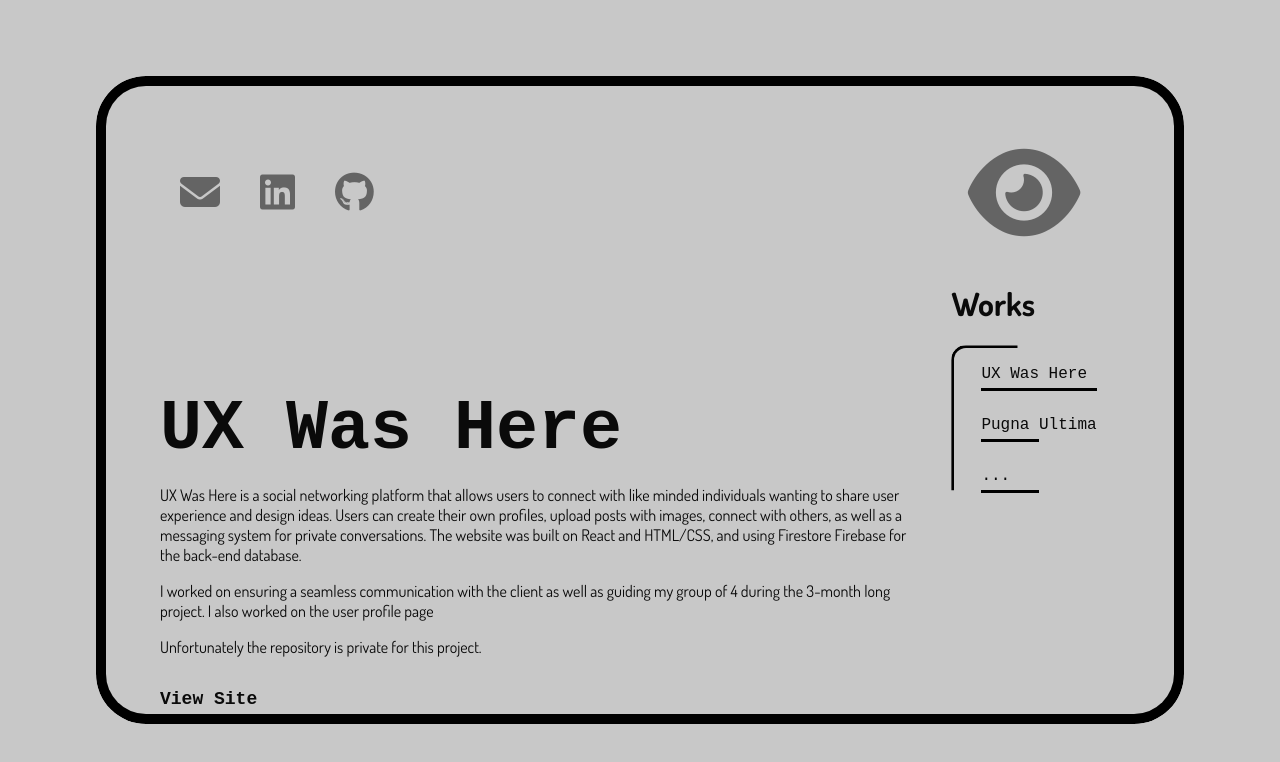
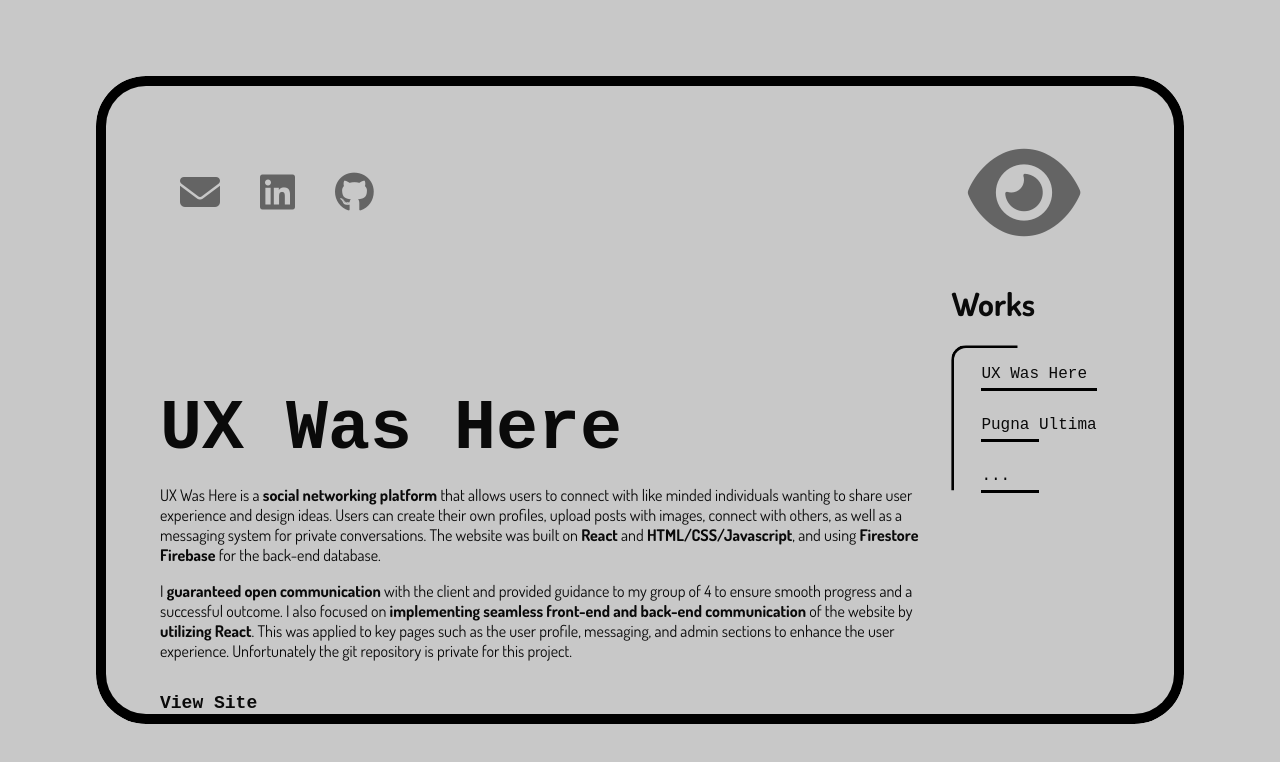
Before and after one commit to Sorumoru/Perso-Webo, a website: page public/index.html in a window 1280 px wide. Both pictures are taken after a click on the element "UX Was Here". Drawn offline with nearby package versions, Linux system fonts and the light colour scheme.

Commit message:
made the descriptions better

```diff
--- a/public/index.html
+++ b/public/index.html
@@ -63,17 +63,21 @@
           <div class="content-grid-item fade">
             <h1 class="welcome">UX Was Here</h1>
             <p class="description">
-              UX Was Here is a social networking platform that allows users to connect with like minded individuals
-              wanting to share user experience and design ideas. Users can create their own profiles, upload posts with
-              images, connect with others, as well as a messaging system for private conversations. The website was
-              built on React and HTML/CSS, and using Firestore Firebase for the back-end database.
+              UX Was Here is a <b>social networking platform</b> that allows users to connect with like minded
+              individuals wanting to share user experience and design ideas. Users can create their own profiles, upload
+              posts with images, connect with others, as well as a messaging system for private conversations. The
+              website was built on <b>React</b> and <b>HTML/CSS/Javascript</b>, and using <b>Firestore Firebase</b> for
+              the back-end database.
             </p>
             <p>
-              I worked on ensuring a seamless communication with the client as well as guiding my group of 4 during the
-              3-month long project. I also worked on the user profile page
-            </p>
-            <p>
-              Unfortunately the repository is private for this project.
+              I <b>guaranteed open communication</b> with the client and provided guidance to my group of 4 to ensure
+              smooth
+              progress and a successful outcome. I also focused on <b>implementing seamless front-end and back-end
+                communication</b> of the website by <b>utilizing React</b>. This was applied to key pages such as the
+              user
+              profile,
+              messaging, and admin sections to enhance the user experience. Unfortunately the git repository is private
+              for this project.
             </p>
             <div class="content-item-buttons">
               <div class="button-item">
```
